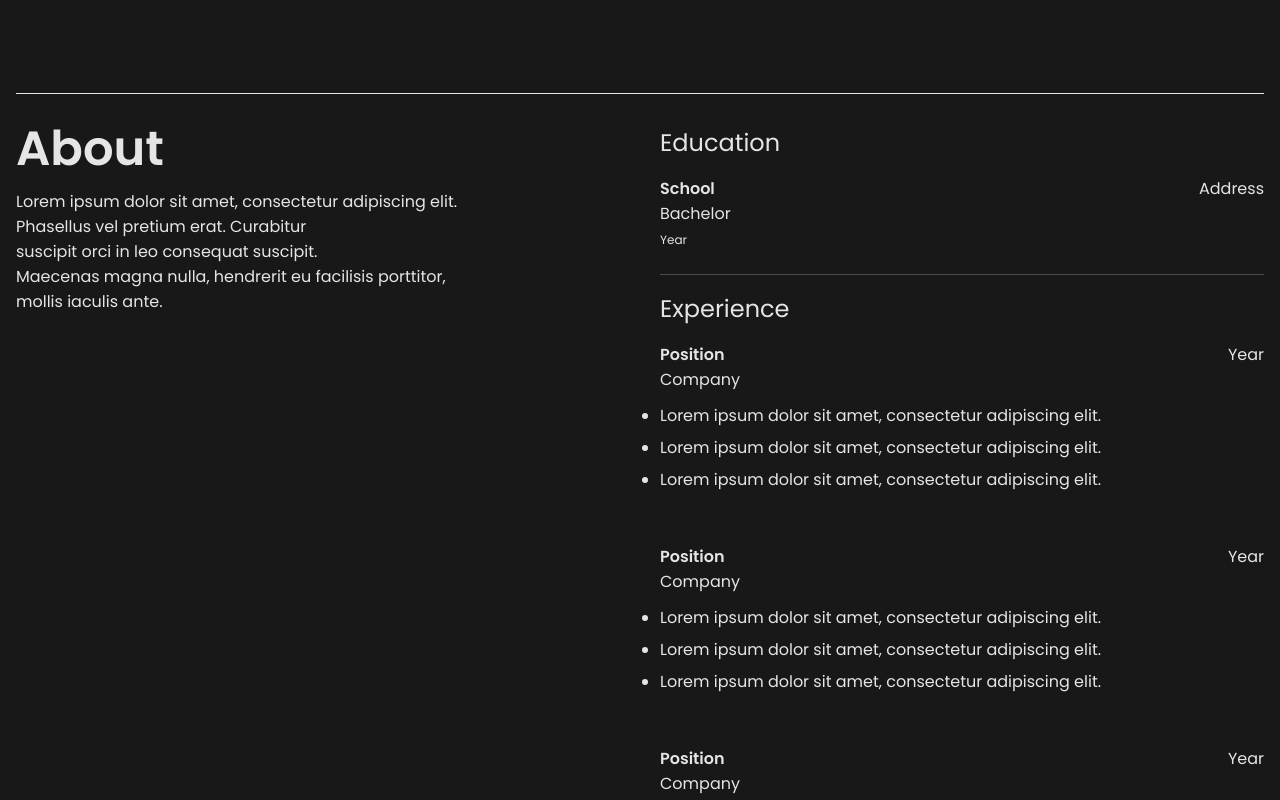
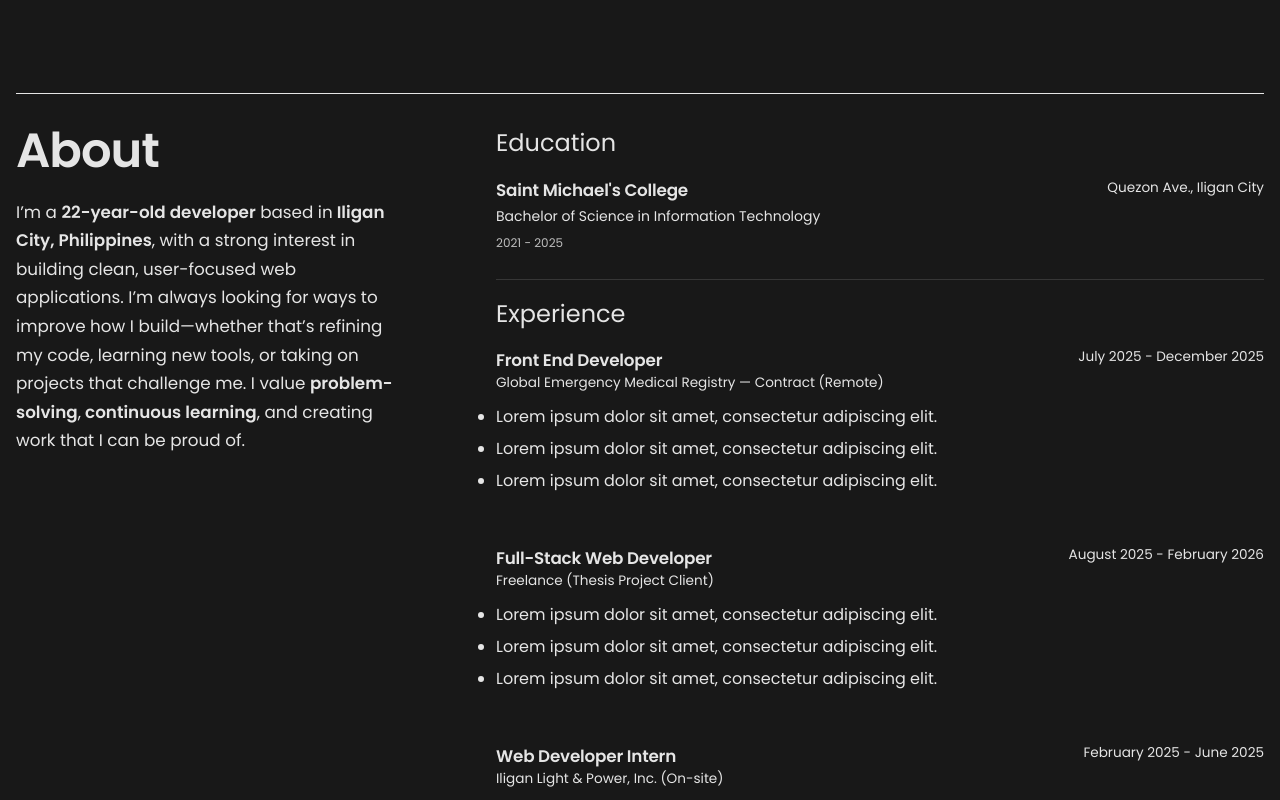
Before and after one commit to JuneKriss/my-portfolio, a React (Vite) app: page / in a window 1280 px wide. Shown: the part 960-1760 px from the top of the page. Built offline with nearby package versions, Linux system fonts and the light colour scheme.

Commit message:
Added info and transitions in about section

```diff
--- a/src/App.css
+++ b/src/App.css
@@ -110,7 +110,7 @@ section {
 .footer {
   display: flex;
   position: relative;
-  gap: 2.5rem;
+  gap: 6rem;
   align-items: flex-start;
   padding-top: 2rem;
 }
@@ -127,25 +127,51 @@ section {
   background-color: var(--text-color);
 }
 
-.leftContent {
+#about .leftContent {
   display: flex;
   flex-direction: column;
-  gap: 1rem;
+  gap: 1.25rem;
   flex: 1;
+
+  transform: translateX(-40px);
+  opacity: 0;
+  transition: all 0.8s ease;
 }
 
 .leftContent h1 {
   font-size: 3em;
   font-weight: 600;
-  line-height: 1;
+  line-height: 1.1;
+  letter-spacing: -1px;
 }
 
 .leftContent p {
-  font-size: 1em;
+  font-size: 1.05em;
+  line-height: 1.7;
+  max-width: 500px;
+  color: var(--text-color);
+  opacity: 0.85;
+
+  transition: all 0.6s cubic-bezier(0.22, 1, 0.36, 1);
 }
 
-.rightContent {
-  flex: 1;
+.leftContent p strong {
+  font-weight: 600;
+  color: var(--text-color);
+}
+
+#about.show .leftContent p {
+  opacity: 1;
+  transform: translateY(0);
+  transition-delay: 0.3s;
+}
+
+#about .rightContent {
+  flex: 2;
+
+  transform: translateX(40px);
+  opacity: 0;
+  transition: all 0.8s ease;
 }
 
 .educationPart,
@@ -157,6 +183,10 @@ section {
   flex-direction: column;
   gap: 1rem;
   margin-bottom: 1rem;
+
+  opacity: 0;
+  transform: translateY(30px);
+  transition: all 0.6s ease;
 }
 
 .educationPart::after,
@@ -169,7 +199,25 @@ section {
   width: 100%;
   height: 1px;
   background-color: var(--text-color);
-  opacity: 25%;
+  opacity: 0.15;
+}
+
+#about.show .educationPart {
+  opacity: 1;
+  transform: translateY(0);
+  transition-delay: 0.2s;
+}
+
+#about.show .experiencePart {
+  opacity: 1;
+  transform: translateY(0);
+  transition-delay: 0.4s;
+}
+
+#about.show .techStackPart {
+  opacity: 1;
+  transform: translateY(0);
+  transition-delay: 0.6s;
 }
 
 .educationPart h2,
@@ -179,12 +227,24 @@ section {
   font-weight: 400;
 }
 
-.educationPart > p {
+.educationPart .bachelor {
   font-size: 0.875em;
 }
 
 .educationPart span {
   font-size: 0.75em;
+  color: var(--supporting-text);
+}
+
+.schoolContainer {
+  line-height: 1.7;
+  transition:
+    transform 0.2s ease,
+    opacity 0.2s ease;
+}
+
+.schoolContainer:hover {
+  transform: translateX(5px);
 }
 
 .school,
@@ -196,13 +256,14 @@ section {
 
 .school h3,
 .company h3 {
-  font-size: 1em;
+  font-size: 1.05em;
   font-weight: 600;
+  letter-spacing: -0.2px;
 }
 
 .school p,
 .company p {
-  font-size: 1em;
+  font-size: 0.85em;
   font-weight: 400;
 }
 
@@ -253,6 +314,16 @@ section {
 
 .stack i {
   font-size: 1.2rem;
+}
+
+#about.show .leftContent {
+  transform: translateX(0);
+  opacity: 1;
+}
+
+#about.show .rightContent {
+  transform: translateX(0);
+  opacity: 1;
 }
 
 .projectsContent .leftContent {
--- a/src/App.jsx
+++ b/src/App.jsx
@@ -24,6 +24,9 @@ import proj3 from "./assets/project-images/proj3.jpg";
 function App() {
   const nextIndex = (prev, length) => (prev + 1) % length;
   const footerRef = useRef(null);
+
+  const aboutRef = useRef(null);
+  const [isAboutVisible, setIsAboutVisible] = useState(false);
 
   const heroImages = [prog1, prog2, prog3, prog4, prog5, prog6];
   const [currentHeroImage, setCurrentHeroImage] = useState(0);
@@ -59,17 +62,26 @@ function App() {
 
   useEffect(() => {
     const observer = new IntersectionObserver(
-      ([entry]) => {
-        if (entry.isIntersecting) {
-          footerRef.current.classList.add("animate");
-        }
+      (entries) => {
+        entries.forEach((entry) => {
+          // ABOUT SECTION
+          if (entry.target === aboutRef.current) {
+            setIsAboutVisible(entry.isIntersecting);
+          }
+
+          // FOOTER SECTION
+          if (entry.target === footerRef.current) {
+            if (entry.isIntersecting) {
+              footerRef.current.classList.add("animate");
+            }
+          }
+        });
       },
       { threshold: 0.3 },
     );
 
-    if (footerRef.current) {
-      observer.observe(footerRef.current);
-    }
+    if (aboutRef.current) observer.observe(aboutRef.current);
+    if (footerRef.current) observer.observe(footerRef.current);
 
     return () => observer.disconnect();
   }, []);
@@ -100,15 +112,23 @@ function App() {
           </div>
         </div>
       </section>
-      <section id="about">
+      <section
+        id="about"
+        ref={aboutRef}
+        className={isAboutVisible ? "show" : ""}
+      >
         <div className="aboutContent">
           <div className="leftContent">
             <h1>About</h1>
             <p>
-              Lorem ipsum dolor sit amet, consectetur adipiscing elit. <br />
-              Phasellus vel pretium erat. Curabitur <br /> suscipit orci in leo
-              consequat suscipit. <br /> Maecenas magna nulla, hendrerit eu
-              facilisis porttitor, <br /> mollis iaculis ante.
+              I’m a <strong>22-year-old developer</strong> based in
+              <strong> Iligan City, Philippines</strong>, with a strong interest
+              in building clean, user-focused web applications. I’m always
+              looking for ways to improve how I build—whether that’s refining my
+              code, learning new tools, or taking on projects that challenge me.
+              I value <strong> problem-solving</strong>,
+              <strong> continuous learning</strong>, and creating work that I
+              can be proud of.
             </p>
           </div>
           <div className="rightContent">
@@ -116,11 +136,13 @@ function App() {
               <h2>Education</h2>
               <div className="schoolContainer">
                 <div className="school">
-                  <h3>School</h3>
-                  <p>Address</p>
+                  <h3>Saint Michael's College</h3>
+                  <p>Quezon Ave., Iligan City</p>
                 </div>
-                <p>Bachelor</p>
-                <span>Year</span>
+                <p className="bachelor">
+                  Bachelor of Science in Information Technology
+                </p>
+                <span>2021 - 2025</span>
               </div>
             </div>
             <div className="experiencePart">
@@ -129,10 +151,12 @@ function App() {
                 <div className="experience">
                   <div className="company">
                     <div className="companyInfo">
-                      <h3>Position</h3>
-                      <p>Company</p>
+                      <h3>Front End Developer</h3>
+                      <p>
+                        Global Emergency Medical Registry — Contract (Remote)
+                      </p>
                     </div>
-                    <p>Year</p>
+                    <p>July 2025 - December 2025</p>
                   </div>
                   <ul>
                     <li>
@@ -149,10 +173,10 @@ function App() {
                 <div className="experience">
                   <div className="company">
                     <div className="companyInfo">
-                      <h3>Position</h3>
-                      <p>Company</p>
+                      <h3>Full-Stack Web Developer</h3>
+                      <p>Freelance (Thesis Project Client)</p>
                     </div>
-                    <p>Year</p>
+                    <p>August 2025 - February 2026</p>
                   </div>
                   <ul>
                     <li>
@@ -169,10 +193,10 @@ function App() {
                 <div className="experience">
                   <div className="company">
                     <div className="companyInfo">
-                      <h3>Position</h3>
-                      <p>Company</p>
+                      <h3>Web Developer Intern</h3>
+                      <p>Iligan Light & Power, Inc. (On-site)</p>
                     </div>
-                    <p>Year</p>
+                    <p>February 2025 - June 2025</p>
                   </div>
                   <ul>
                     <li>
```
